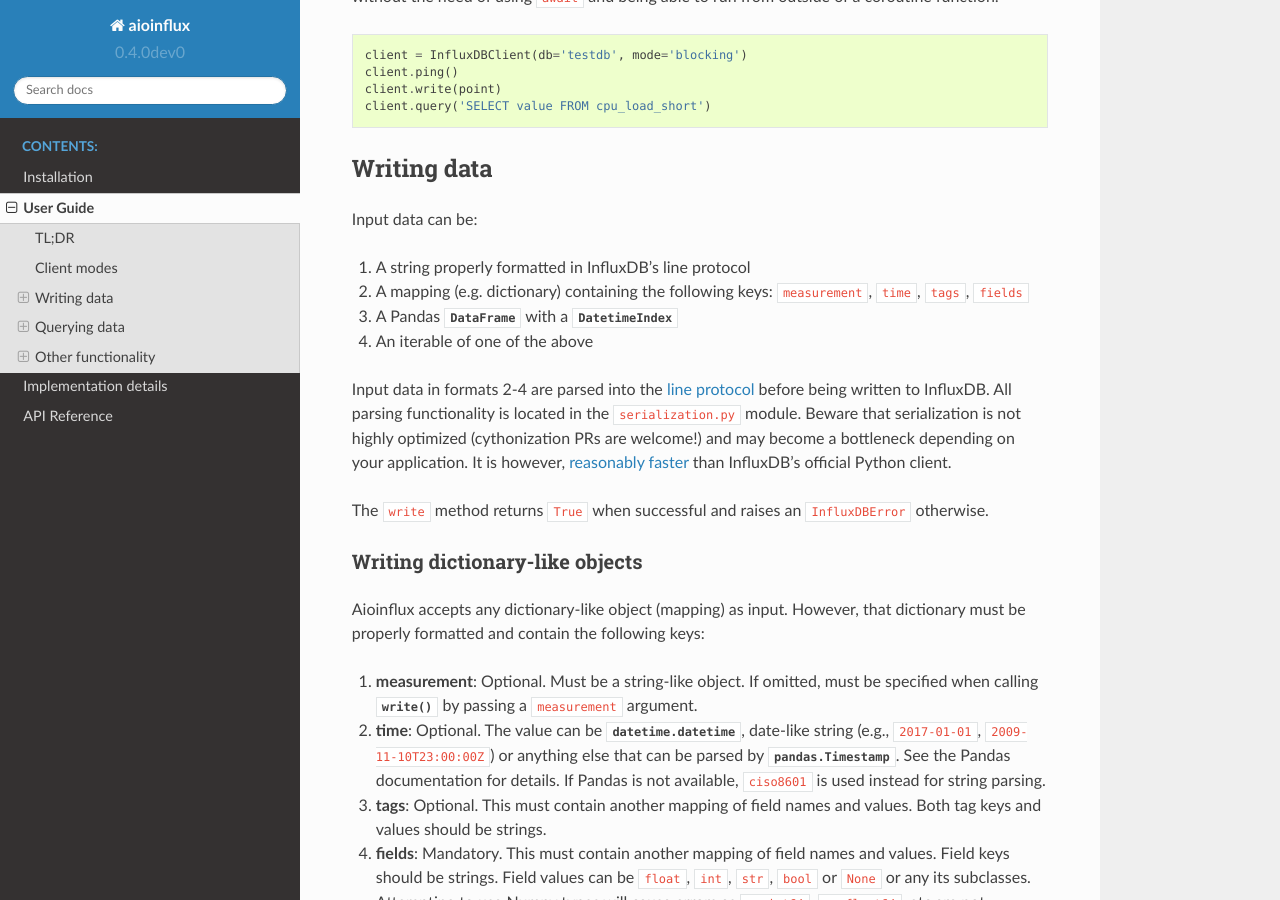
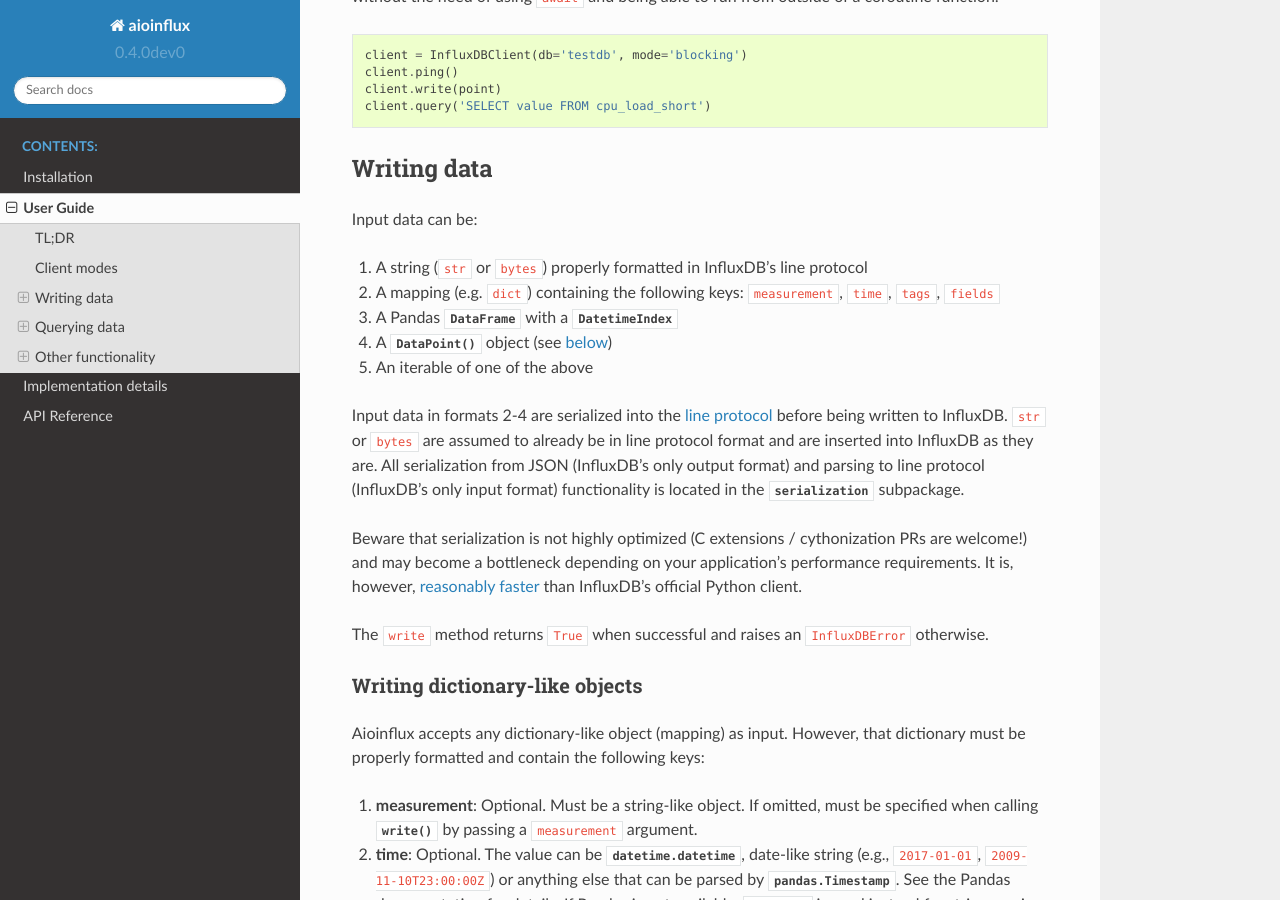
Before and after one commit to gusutabopb/aioinflux, a Sphinx documentation site: the page built from docs/usage.rst, in a window 1280 px wide and 900 px high, scrolled down 977 px. Built offline with Sphinx 7.4.7 and the Read the Docs theme 2.0.0, drawn with Linux system fonts in a browser that asks for light colours.

Commit message:
Update docs

```diff
--- a/docs/api.rst
+++ b/docs/api.rst
@@ -22,6 +22,7 @@ Client Interface
 Serialization
 -------------
 
+.. automodule:: aioinflux.serialization
 .. autofunction:: aioinflux.serialization.common.escape
 .. autofunction:: aioinflux.serialization.dataframe.serialize
 .. autofunction:: aioinflux.serialization.dataframe.parse
--- a/docs/usage.rst
+++ b/docs/usage.rst
@@ -61,16 +61,20 @@ Writing data
 
 Input data can be:
 
-1. A string properly formatted in InfluxDB's line protocol
-2. A mapping (e.g. dictionary) containing the following keys: ``measurement``, ``time``, ``tags``, ``fields``
+1. A string (``str`` or ``bytes``) properly formatted in InfluxDB's line protocol
+2. A mapping (e.g. ``dict``) containing the following keys: ``measurement``, ``time``, ``tags``, ``fields``
 3. A Pandas :class:`~pandas.DataFrame` with a :class:`~pandas.DatetimeIndex`
-4. An iterable of one of the above
+4. A :func:`~aioinflux.serialization.datapoint.DataPoint` object (see `below <#writing-datapoint-objects>`__)
+5. An iterable of one of the above
 
-Input data in formats 2-4 are parsed into the `line protocol`_ before being written to InfluxDB.
-All parsing functionality is located in the |serialization|_ module.
-Beware that serialization is not highly optimized (cythonization PRs are welcome!) and may become
-a bottleneck depending on your application. It is however, `reasonably faster`_ than
-InfluxDB's official Python client.
+Input data in formats 2-4 are serialized into the `line protocol`_ before being written to InfluxDB.
+``str`` or ``bytes`` are assumed to already be in line protocol format and are inserted into InfluxDB as they are.
+All serialization from JSON (InfluxDB's only output format) and parsing to line protocol
+(InfluxDB's only input format) functionality is located in the :mod:`~aioinflux.serialization` subpackage.
+
+Beware that serialization is not highly optimized (C extensions / cythonization PRs are welcome!) and may become
+a bottleneck depending on your application's performance requirements.
+It is, however, `reasonably faster`_ than InfluxDB's official Python client.
 
 The ``write`` method returns ``True`` when successful and raises an
 ``InfluxDBError`` otherwise.
```
Also changed, not shown: 1 other file.
